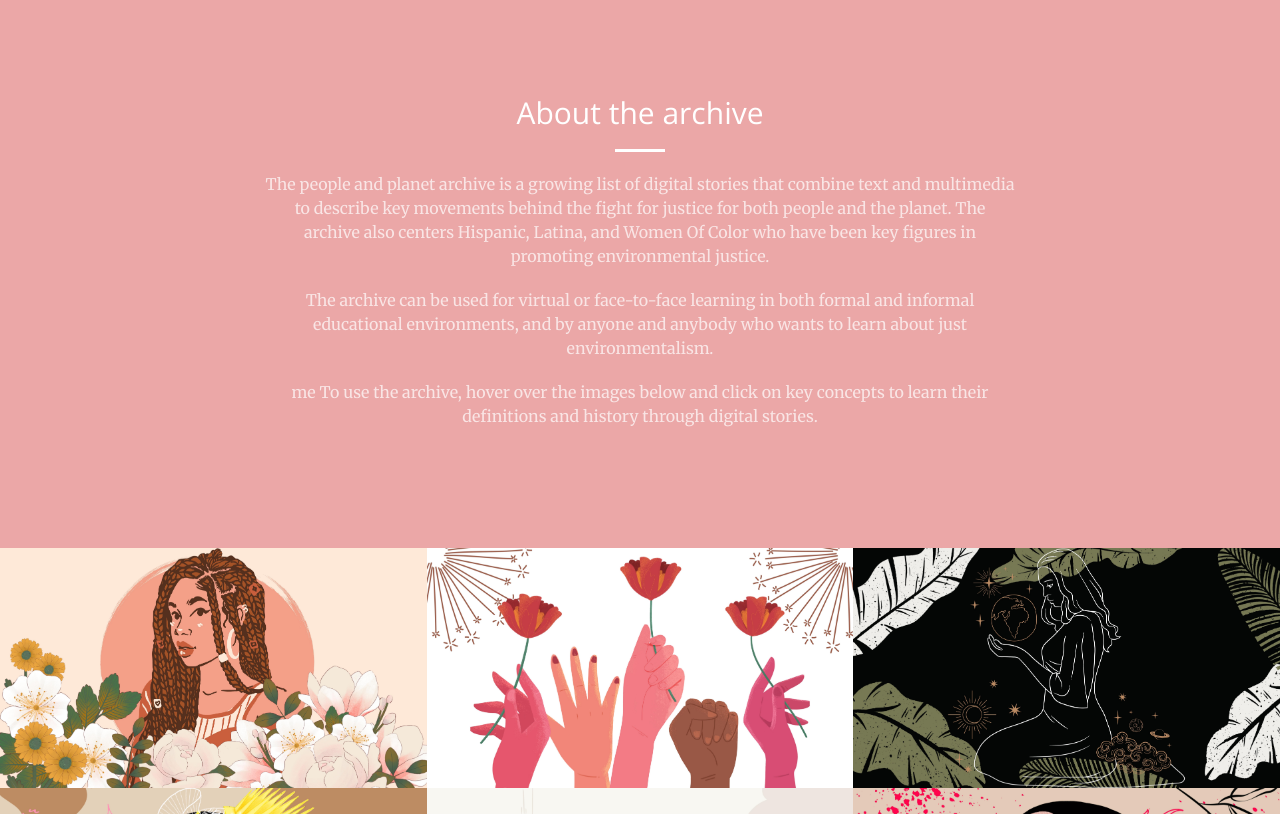
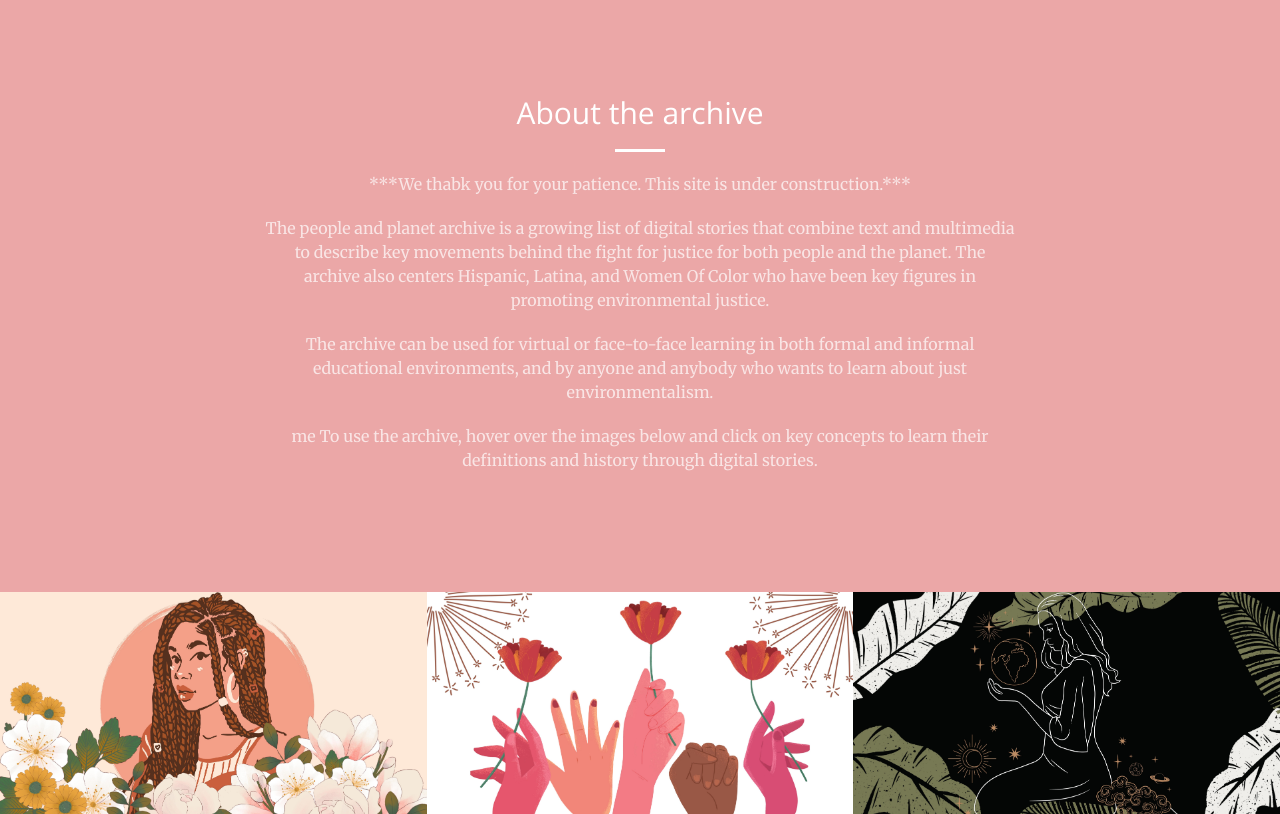
Before and after one commit to peopleandplanet/peopleandplanet.github.io, a Jekyll site: the page built from index.html, in a window 1280 px wide and 900 px high, scrolled down 818 px, cut to the strip 86-900 px from the top of the window. Built offline with Jekyll 4.4.1, drawn with Linux system fonts in a browser that asks for light colours.

Commit message:
Update call-to-action.html

```diff
--- a/_includes/call-to-action.html
+++ b/_includes/call-to-action.html
@@ -4,6 +4,7 @@
             <div class="col-lg-8 col-lg-offset-2 text-center">
                 <h2 class="section-heading">About the archive</h2>
                 <hr class="light">
+                <p class="text-faded">***We thabk you for your patience. This site is under construction.***</p>
                 <p class="text-faded">The people and planet archive is a growing list of digital stories that combine text and multimedia to describe key movements behind the fight for justice for both people and the planet. The archive also centers Hispanic, Latina, and Women Of Color who have been key figures in promoting environmental justice.</p>
                 <p class="text-faded">The archive can be used for virtual or face-to-face learning in both formal and informal educational environments, and by anyone and anybody who wants to learn about just environmentalism.</p>
                 <p class="text-faded">me To use the archive, hover over the images below and click on key concepts to learn their definitions and history through digital stories.</p>
```
